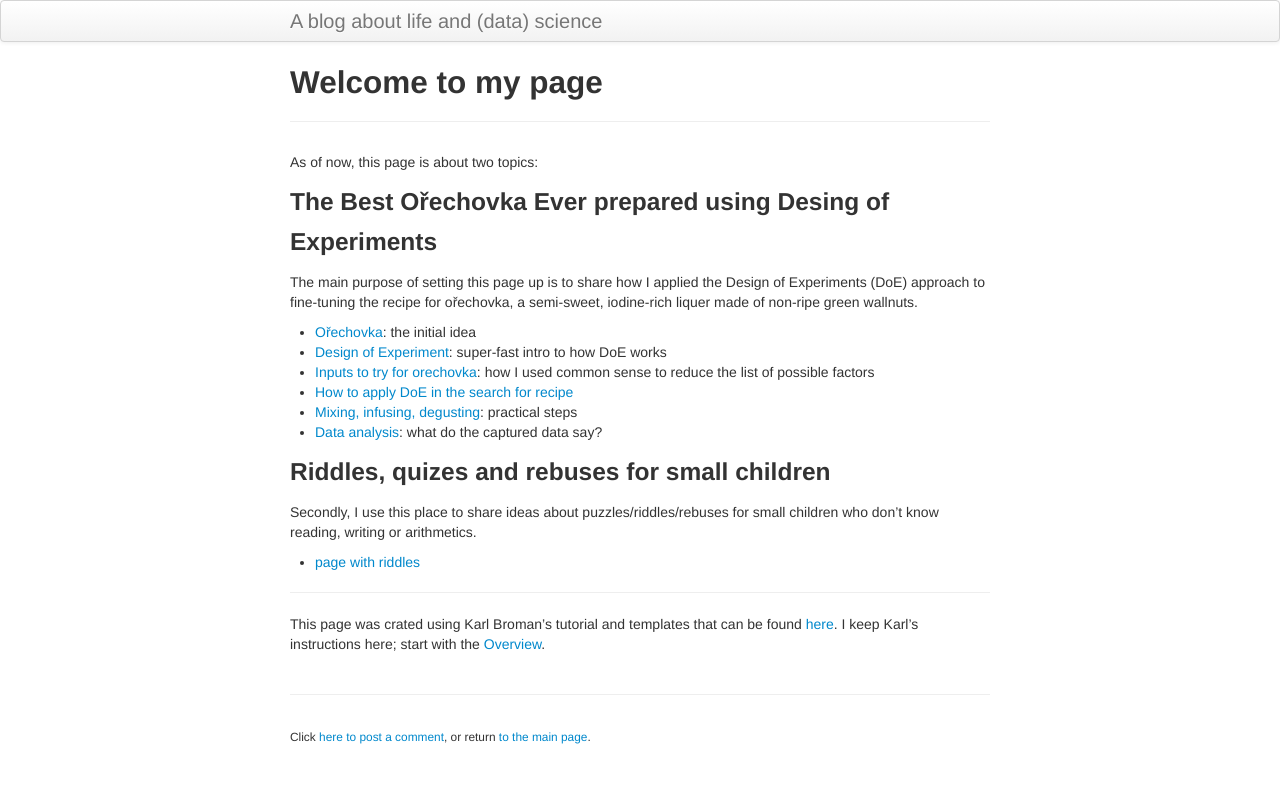
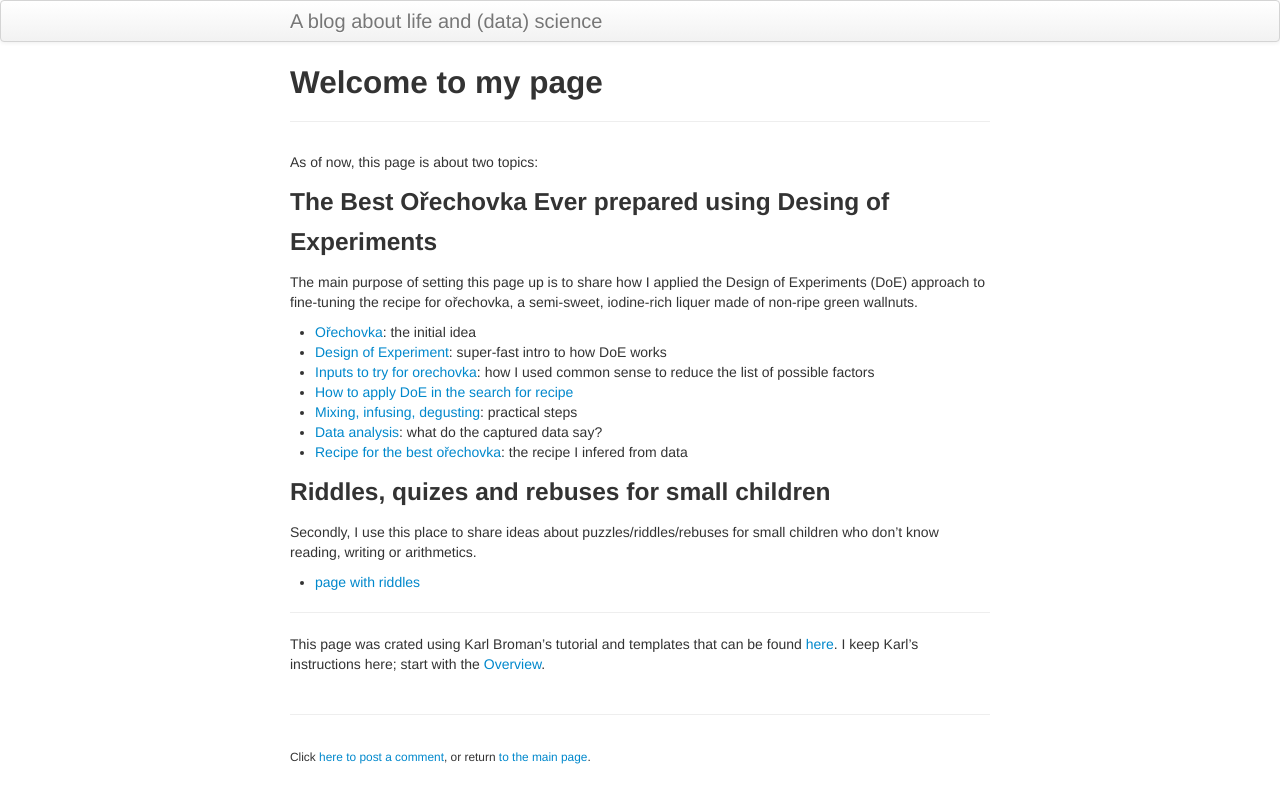
Before and after one commit to vojtech-filipec/vojtech-filipec.github.io, a Jekyll site: the page built from index.md, in a window 1280 px wide. Shown: the top 803 px of the page. Built offline with Jekyll 4.4.1, drawn with Linux system fonts in a browser that asks for light colours.

Commit message:
last chapter in index

```diff
--- a/index.md
+++ b/index.md
@@ -17,6 +17,7 @@ The main purpose of setting this page up is to share how I applied the Design of
 - [How to apply DoE in the search for recipe](pages/orechovka4.html)
 - [Mixing, infusing, degusting](pages/orechovka5.html): practical steps
 - [Data analysis](pages/orechovka6.html): what do the captured data say?
+- [Recipe for the best ořechovka](pages/orechovka7.html): the recipe I infered from data
 
 ### Riddles, quizes and rebuses for small children
 
```
